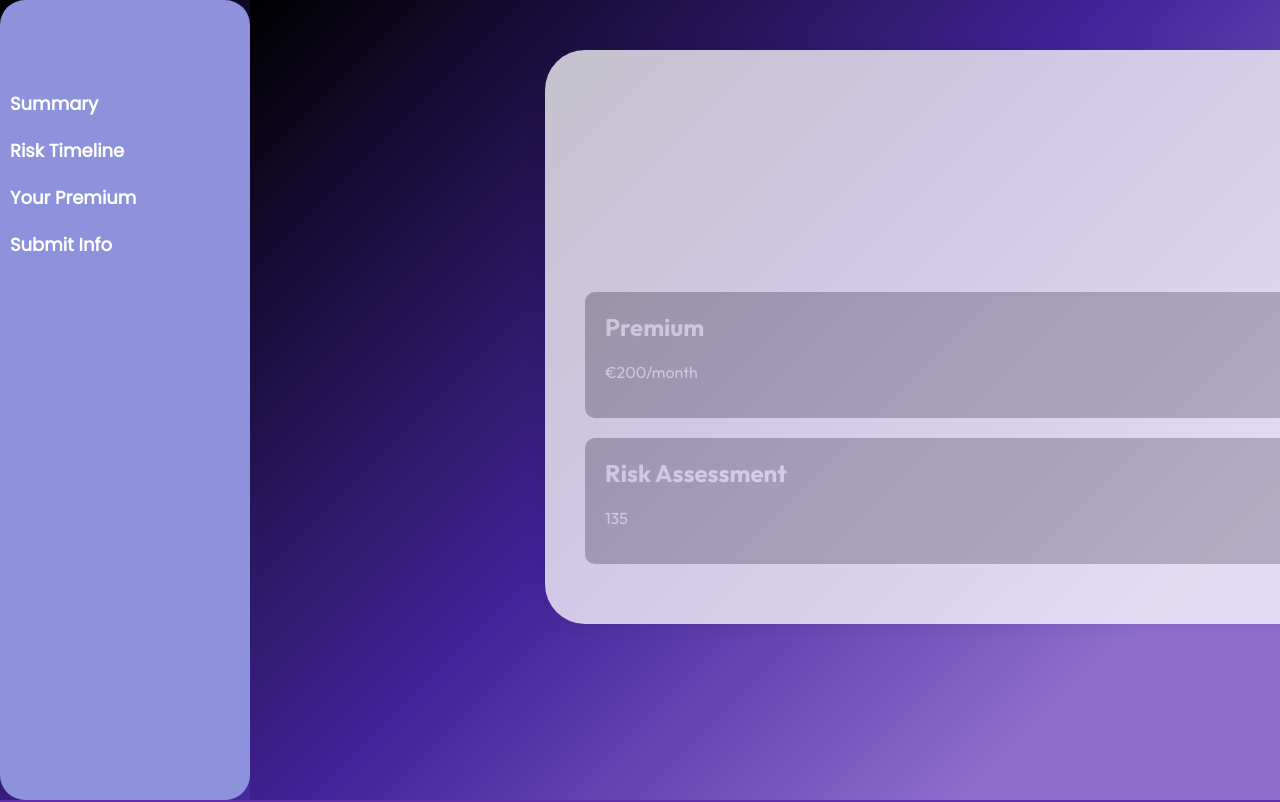
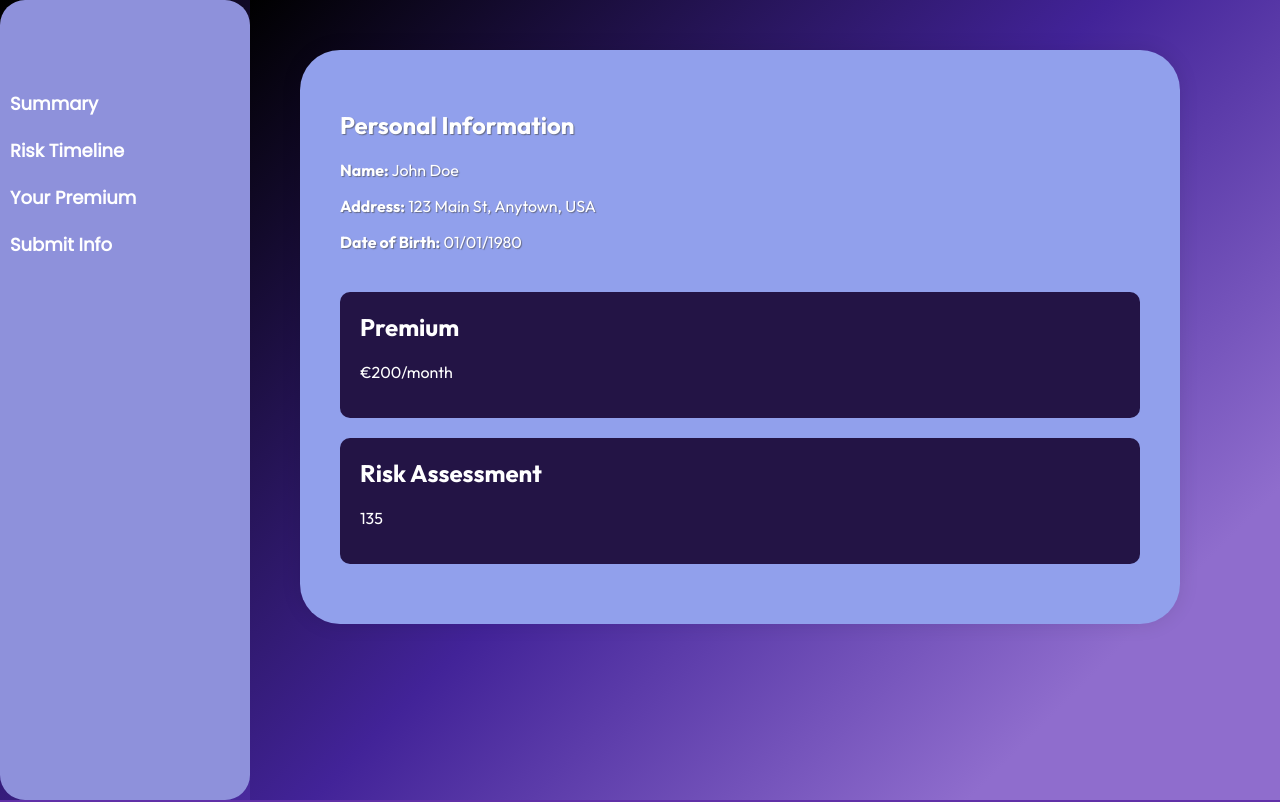
Before and after one commit to mccabed7/MunichRe-Blockchain-Life-Insurance-Project-2024, a React (Create React App) app in the folder frontend/: page /dashboard in a window 1280 px wide. Shown: the top 802 px of the page. Built offline with nearby package versions, Linux system fonts and the light colour scheme.

Commit message:
Styling added to summary page

```diff
--- a/frontend/src/SummaryPage.css
+++ b/frontend/src/SummaryPage.css
@@ -16,16 +16,15 @@ body {
   display: flex;
   justify-content: center; /* Horizontally center content */
   align-items: center; /* Vertically center content */
-  background-color: rgba(255, 255, 255, 0.8); /* Low opacity white overlay */
+  background-color: rgb(255, 255, 255); /* Low opacity white overlay */
 }
 
 .summary-container {
   box-shadow: 10px 10px 10px rgba(48, 0, 100, 0.6);
-  opacity: 75%;
   align-self: center;
-  background-color: #fff; /* White background color for the content box */
+  background-color: rgb(145, 160, 236); /* White background color for the content box */
   padding: 40px;
-  margin-left: 275px;
+  margin-left: 30px;
   margin-top: 30px;
   margin-bottom: 30px;
   border-radius: 40px;
@@ -37,6 +36,7 @@ body {
 .personal-info {
   font-family: "Outfit", Outfit;
   margin-bottom: 40px;
+  text-shadow: 1px 1px 1px rgba(72, 72, 72, 0.6);
 }
 
 .premium-box,
@@ -47,8 +47,7 @@ body {
 
 .premium-box,
 .risk-assessment-box {
-  opacity: 95%;
-  background-color: #bcbcbc;
+  background-color: #231445;
   padding: 20px;
   border-radius: 10px;
 }
```
